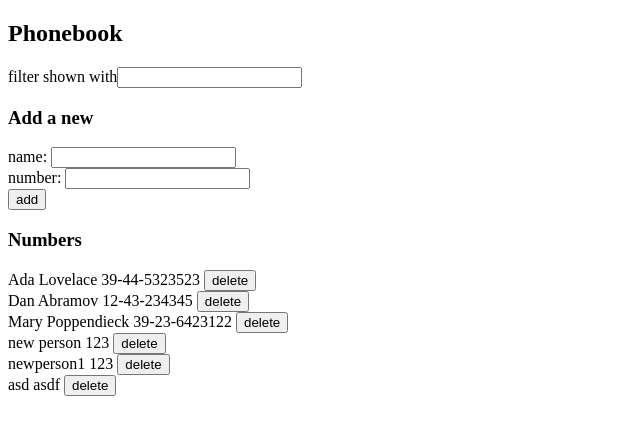
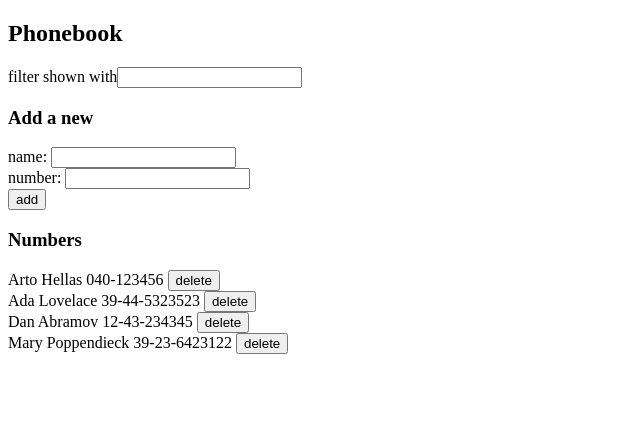
Before and after one commit to keyxcode/fso-part2, a React (Create React App) app in the folder phonebook/: page / in a window 1280 px wide. Shown: the top 434 px of the page, without its empty margins (0-640 px from the left). Built offline with nearby package versions, Linux system fonts and the light colour scheme; data requests are answered from the project's data file.

Commit message:
Solution 2.14: Implement delete button that removes a person both from db and from frontend

```diff
--- a/phonebook/db.json
+++ b/phonebook/db.json
@@ -1,5 +1,10 @@
 {
   "persons": [
+    {
+      "name": "Arto Hellas",
+      "number": "040-123456",
+      "id": 1
+    },
     {
       "name": "Ada Lovelace",
       "number": "39-44-5323523",
@@ -14,21 +19,6 @@
       "name": "Mary Poppendieck",
       "number": "39-23-6423122",
       "id": 4
-    },
-    {
-      "name": "new person ",
-      "number": "123",
-      "id": 5
-    },
-    {
-      "name": "newperson1",
-      "number": "123",
-      "id": 6
-    },
-    {
-      "name": "asd",
-      "number": "asdf",
-      "id": 7
     }
   ]
 }
--- a/phonebook/src/App.js
+++ b/phonebook/src/App.js
@@ -61,6 +61,7 @@ const App = () => {
 
   const deletePerson = (id) => {
     personsService.deletePerson(id);
+    setPersons(persons.filter((person) => person.id !== id));
   };
 
   return (
```
